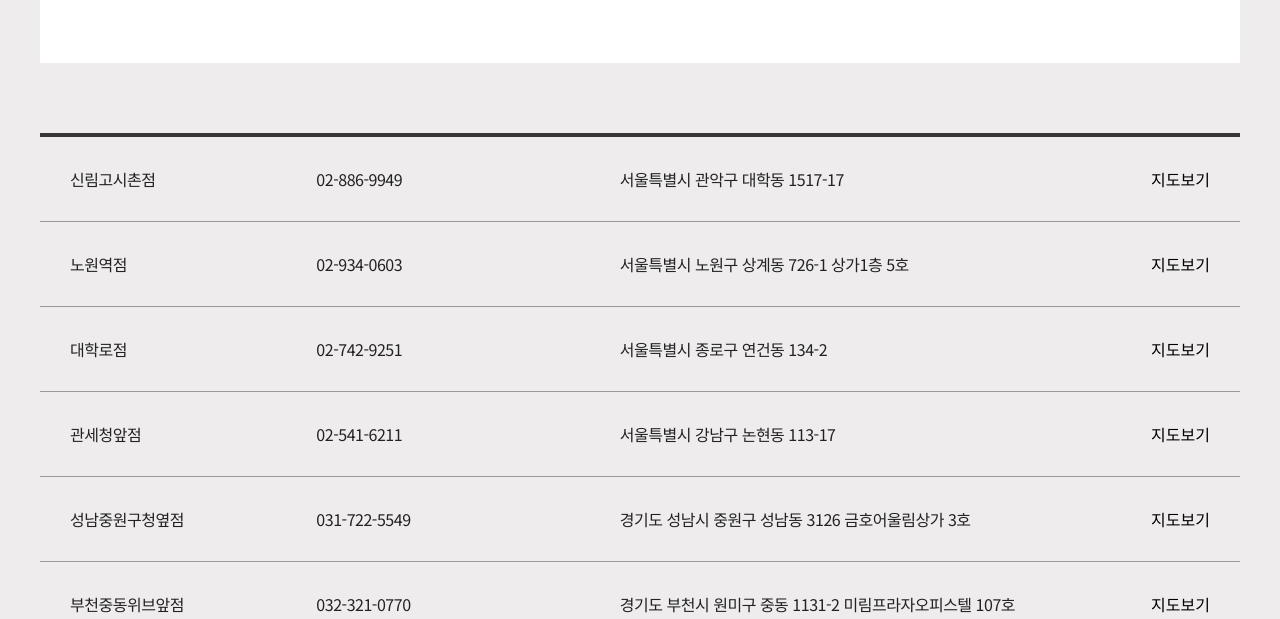
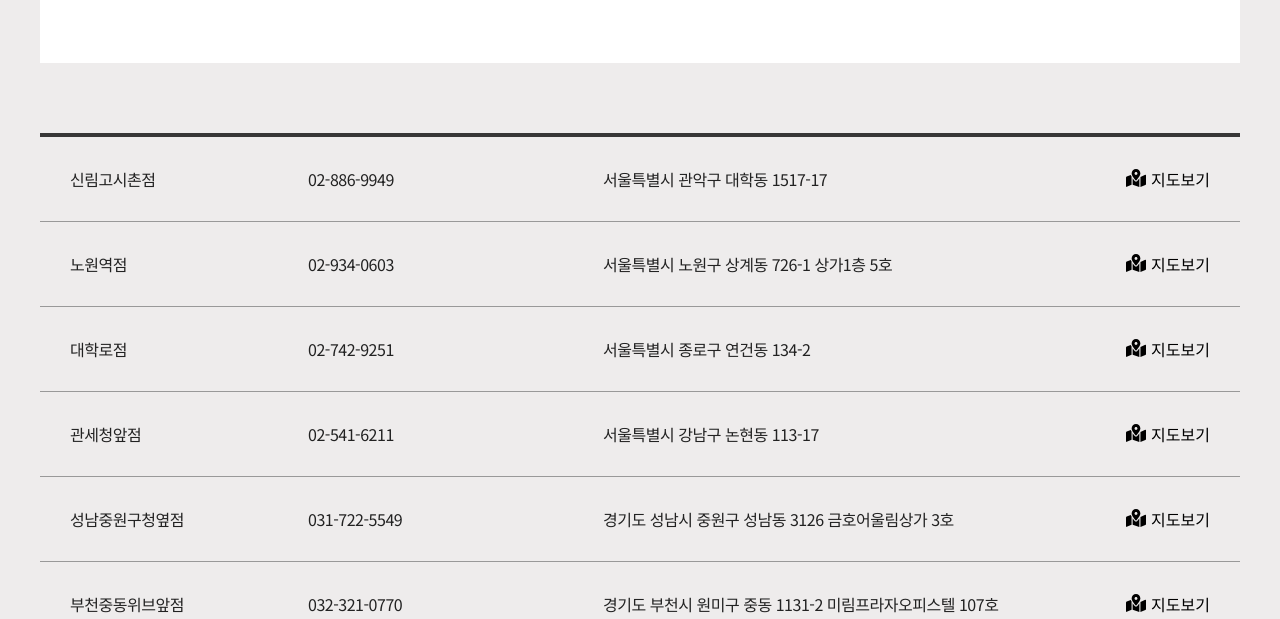
Before and after one commit to yeonsukkk/react-hansot, a React app: page /hansotStore in a window 1280 px wide. Shown: the part 468-1087 px from the top of the page. Built offline with nearby package versions, Linux system fonts and the light colour scheme.

Commit message:
지도보기 버튼 아이콘 추가

```diff
--- a/src/component/HansotStoreCnt.css
+++ b/src/component/HansotStoreCnt.css
@@ -51,3 +51,10 @@
 .HansotStoreWrap .storeList li dl dd:nth-child(3) {
   width: 40%;
 }
+
+.HansotStoreWrap .storeList svg {
+  display: inline-block;
+  padding-right: 5px;
+  font-size: 20px;
+  vertical-align: -2px;
+}
--- a/src/component/HansotStoreCnt.js
+++ b/src/component/HansotStoreCnt.js
@@ -1,5 +1,7 @@
 import Iframe from 'react-iframe'
 import './HansotStoreCnt.css'
+
+import { FaMapMarkedAlt } from 'react-icons/fa';
 
 const HansotStoreCnt = (props) => {
   let data = [] // 옵션에 따른 데이터 담기
@@ -30,7 +32,7 @@ const HansotStoreCnt = (props) => {
                 <dd>
                   <button type="button"
                     onClick={() => props.setMap(item.map)}
-                  >지도보기</button>
+                  ><FaMapMarkedAlt />지도보기</button>
                 </dd>
               </dl>
             </li>
```
